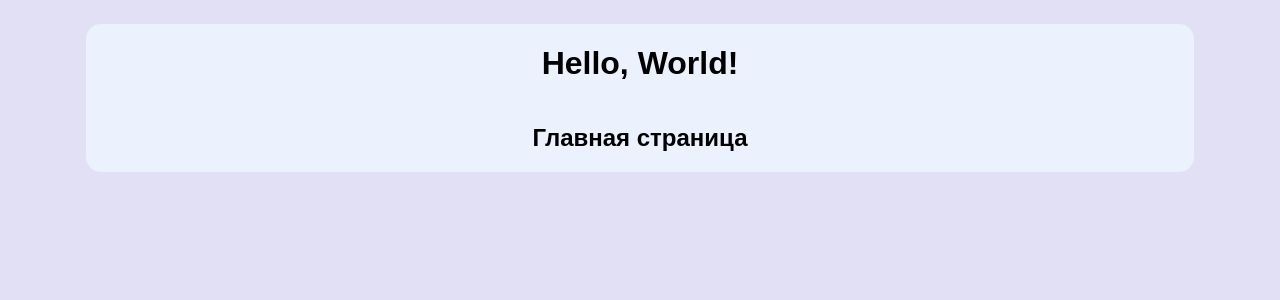
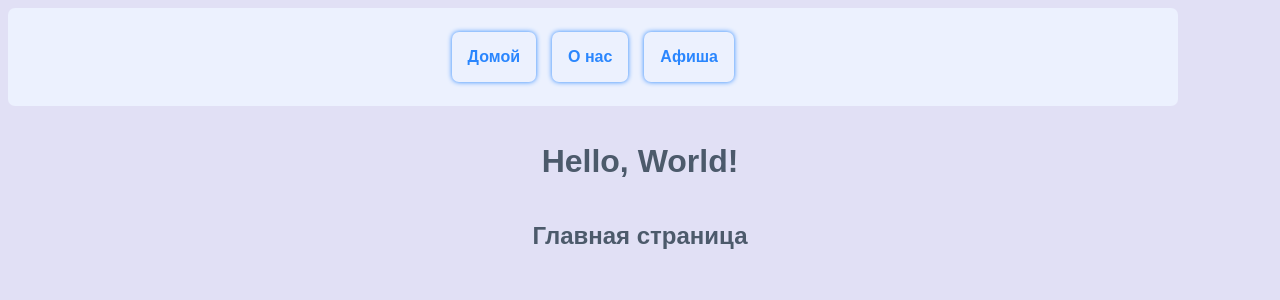
Before and after one commit to uzer037/UniversityProject, a Django app: page / in a window 1280 px wide. Shown: the top 300 px of the page. Run offline with Django 4.2, Linux system fonts and the light colour scheme.

Commit message:
Commit #??? added: - header.html template for top menu altered: - styles - base template (added header menu)

```diff
--- a/main/static/styles/manager-default.css
+++ /dev/null
@@ -1,31 +0,0 @@
-:root{
-    --text: #4c5a6b;
-    --background: #e1e0f5;
-    --primary: #2a86fe;
-    --second-primary: #ecf1fe;
-    --accent: #4d82fe;
-    font-family: sans-serif;
-}
-
-html{
-    background-color: var(--background);
-    padding: 1em;
-}
-
-button{
-    border-style: solid;
-    border-radius: 15px;
-    border-color: var(--second-primary);
-    background-color: var(--background);
-}
-
-.content{
-    display:flex;
-    flex-direction: column;
-    justify-content: center;
-    align-items: center;
-    background-color: var(--second-primary);
-    border-radius: 15px;
-    margin-left: 5%;
-    margin-right: 5%;
-}
--- /dev/null
+++ b/main/static/styles/public-default.css
@@ -0,0 +1,72 @@
+:root{
+    font-family: sans-serif;
+}
+
+/* default theme */
+:root{
+    --text: #4c5a6b;
+    --background: #e1e0f5;
+    --primary: #2a86fe;
+    --secondary: #ecf1fe;
+    --accent: #4d82fe;
+}
+
+/* dark theme */
+:root[data-theme="dark"]{
+    --text: #e8b882;
+    --background: #29182a;
+    --primary: #f6a96a;
+    --secondary: #34212f;
+    --accent: #bd4277;
+}
+
+html{
+    background-color: var(--background);
+}
+
+button{
+    border-style: solid;
+    border-radius: 15px;
+    border-color: var(--secondary);
+    background-color: var(--background);
+}
+
+.content{
+    padding: 1em;
+    display:flex;
+    flex-direction: column;
+    justify-content: center;
+    align-items: center;
+    color: var(--text);
+    font-weight:bold;
+}
+
+.header{
+    display:flex;
+    flex-direction: row;
+    justify-content: center;
+    align-items: center;
+    color: var(--text);
+    background-color: var(--secondary);
+    font-weight:bold;
+    width: 90%;
+    border-radius: 7px;
+    padding: 1em;
+}
+
+.header > *{
+    margin: 0.5em;
+    padding: 1em;
+    border-radius: 7px;
+    box-shadow: 0px 0px 5px var(--primary);
+}
+
+.button{
+    color: var(--primary);
+    background-color: var(--secondary);
+}
+
+.h{
+    color: var(--primary);
+    font-weight:bolder;
+}
--- /dev/null
+++ b/main/templates/main/header.html
@@ -0,0 +1,9 @@
+<div class="button">
+    Домой
+</div>
+<div class="button">
+    О нас
+</div>
+<div class="button">
+    Афиша
+</div>
--- a/main/templates/main/layout.html
+++ b/main/templates/main/layout.html
@@ -1,6 +1,6 @@
 {% load static %}
 <!doctype html>
-<html lang="en">
+<html lang="en" data-theme="{% if request.GET.theme and request.GET.theme == 'dark' %}dark{% else %}defaul{% endif %}">
 <head>
     <link rel="apple-touch-icon" sizes="57x57" href="{% static 'favicon/apple-icon-57x57.png' %}">
     <link rel="apple-touch-icon" sizes="60x60" href="{% static 'favicon/apple-icon-60x60.png' %}">
@@ -19,7 +19,7 @@
     <meta name="msapplication-TileColor" content="#ffffff">
     <meta name="msapplication-TileImage" content="{% static 'favicon/ms-icon-144x144.png' %}">
     <meta name="theme-color" content="#ffffff">
-    <link rel="stylesheet" href="{% static 'styles/manager-default.css' %}"/>
+    <link rel="stylesheet" href="{% static 'styles/public-default.css' %}"/>
 
     <meta charset="UTF-8">
     <meta name="viewport"
@@ -30,6 +30,7 @@
 </head>
 <body>
     <div class="header">
+        {% include "main/header.html" %}
     </div>
     <div class="content">
         {% block content %}
--- a/main/urls.py
+++ b/main/urls.py
@@ -6,4 +6,5 @@ urlpatterns = [
     path('', views.index),
     path('about', views.about),
     path('announce', views.announce),
+    path('event', views.announce_detail),
 ]
--- a/main/views.py
+++ b/main/views.py
@@ -15,3 +15,7 @@ def about(request):
 def announce(request):
     events_list = EventsModel.objects.all()
     return render(request, 'main/announce.html', {'events_list': events_list})
+
+def announce_detail(request):
+    events_list = EventsModel.objects.all()
+    return render(request, 'main/announce_detail.html', {'events_list': events_list})
--- a/mylable/settings.py
+++ b/mylable/settings.py
@@ -12,7 +12,7 @@ https://docs.djangoproject.com/en/4.2/ref/settings/
 
 from pathlib import Path
 
-IS_LOCAL_DEVELOPMENT = True
+IS_LOCAL_DEVELOPMENT = False
 
 # Build paths inside the project like this: BASE_DIR / 'subdir'.
 BASE_DIR = Path(__file__).resolve().parent.parent
```
Also changed, not shown: main/static/styles/list.css (+4 -4 lines), main/templates/main/announce_detail.html (added, +21 -0 lines), 1 other file.
